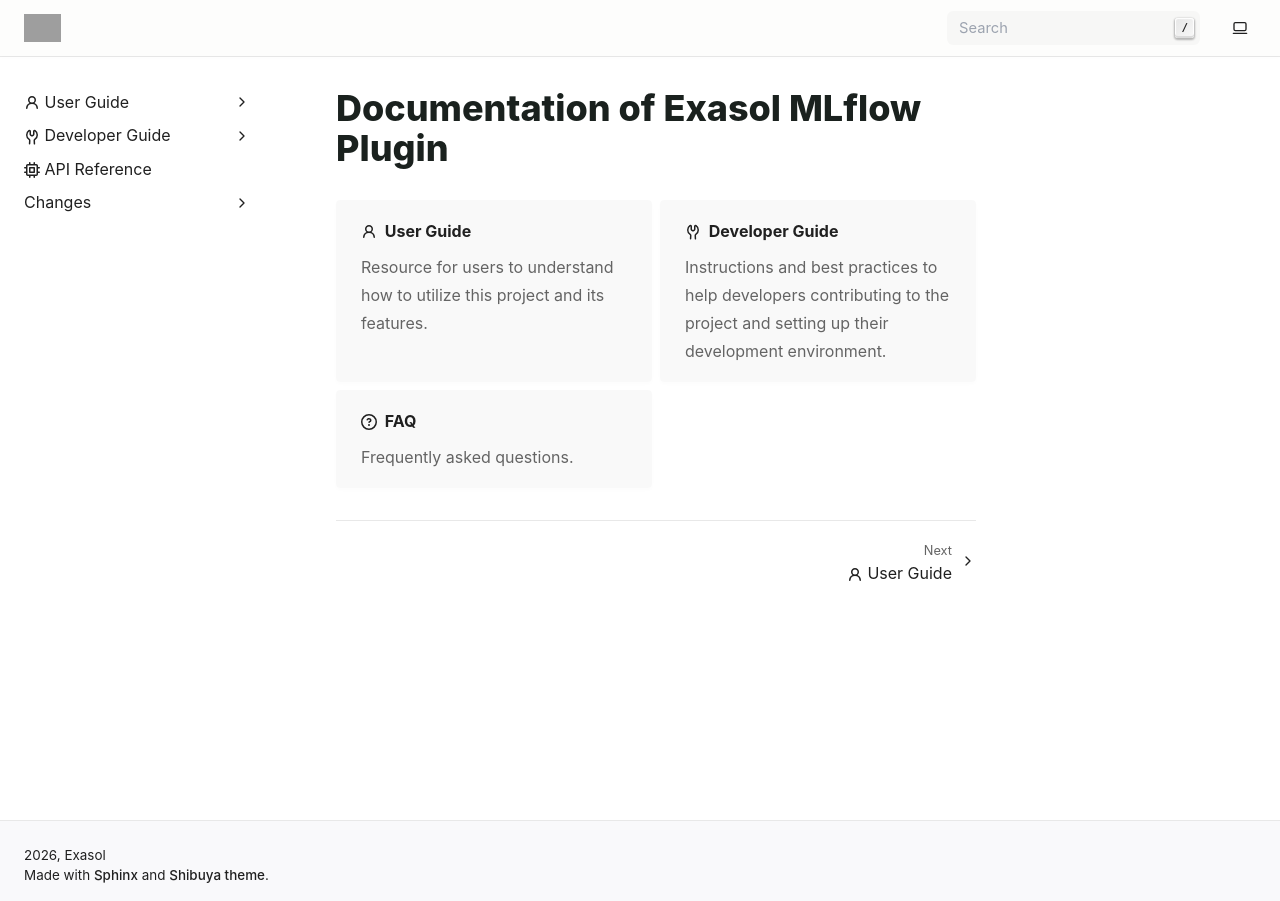
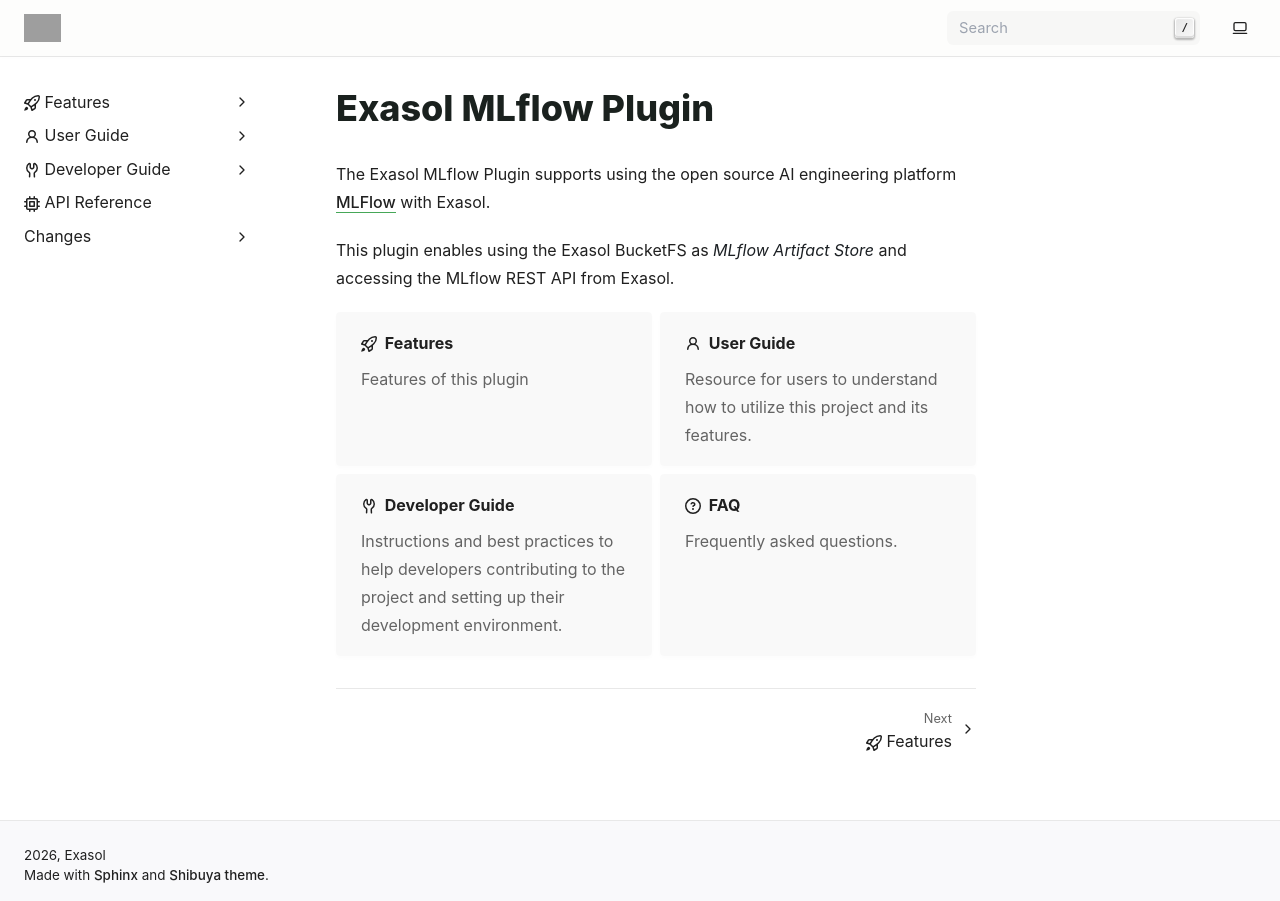
Before and after one commit to exasol/mlflow-plugin, a Sphinx documentation site: the page built from doc/index.rst, in a window 1280 px wide. Built offline with Sphinx 7.4.7, drawn with Linux system fonts in a browser that asks for light colours; pages that are not in the unit, such as notebooks, are missing from menus; grey boxes are pictures that could not be loaded.

Commit message:
#61: Added documentation for accessing MLflow AI Gateways from UDFs (#62)

```diff
--- /dev/null
+++ b/doc/features/mlflow_rest_api.rst
@@ -0,0 +1,4 @@
+.. _mlflow_rest_api:
+
+Accessing the MLflow REST API from UDFs
+=======================================
--- a/doc/index.rst
+++ b/doc/index.rst
@@ -1,10 +1,22 @@
-Documentation of  Exasol MLflow Plugin
---------------------------------------
+Exasol MLflow Plugin
+====================
+
+The Exasol MLflow Plugin supports using the open source AI engineering
+platform `MLFlow <https://mlflow.org>`_ with Exasol.
+
+This plugin enables using the Exasol BucketFS as *MLflow Artifact Store* and
+accessing the MLflow REST API from Exasol.
 
 .. grid:: 1 1 3 2
     :gutter: 2
     :padding: 0
     :class-container: surface
+
+    .. grid-item-card:: :octicon:`rocket` Features
+        :link: features
+        :link-type: ref
+
+        Features of this plugin
 
     .. grid-item-card:: :octicon:`person` User Guide
         :link: user_guide
@@ -28,6 +40,7 @@
    :maxdepth: 1
    :hidden:
 
+   features/index
    user_guide/index
    developer_guide/index
    api
```
Also changed, not shown: doc/changes/unreleased.md (+1 -0 lines), doc/features/bucketfs_artifact_store.rst (added, +21 -0 lines), doc/features/index.rst (added, +17 -0 lines), doc/user_guide/ai_gateway.rst (added, +127 -0 lines), doc/user_guide/index.rst (+1 -20 lines), doc/user_guide/img/ai-gateway/system-setup.svg (added).
